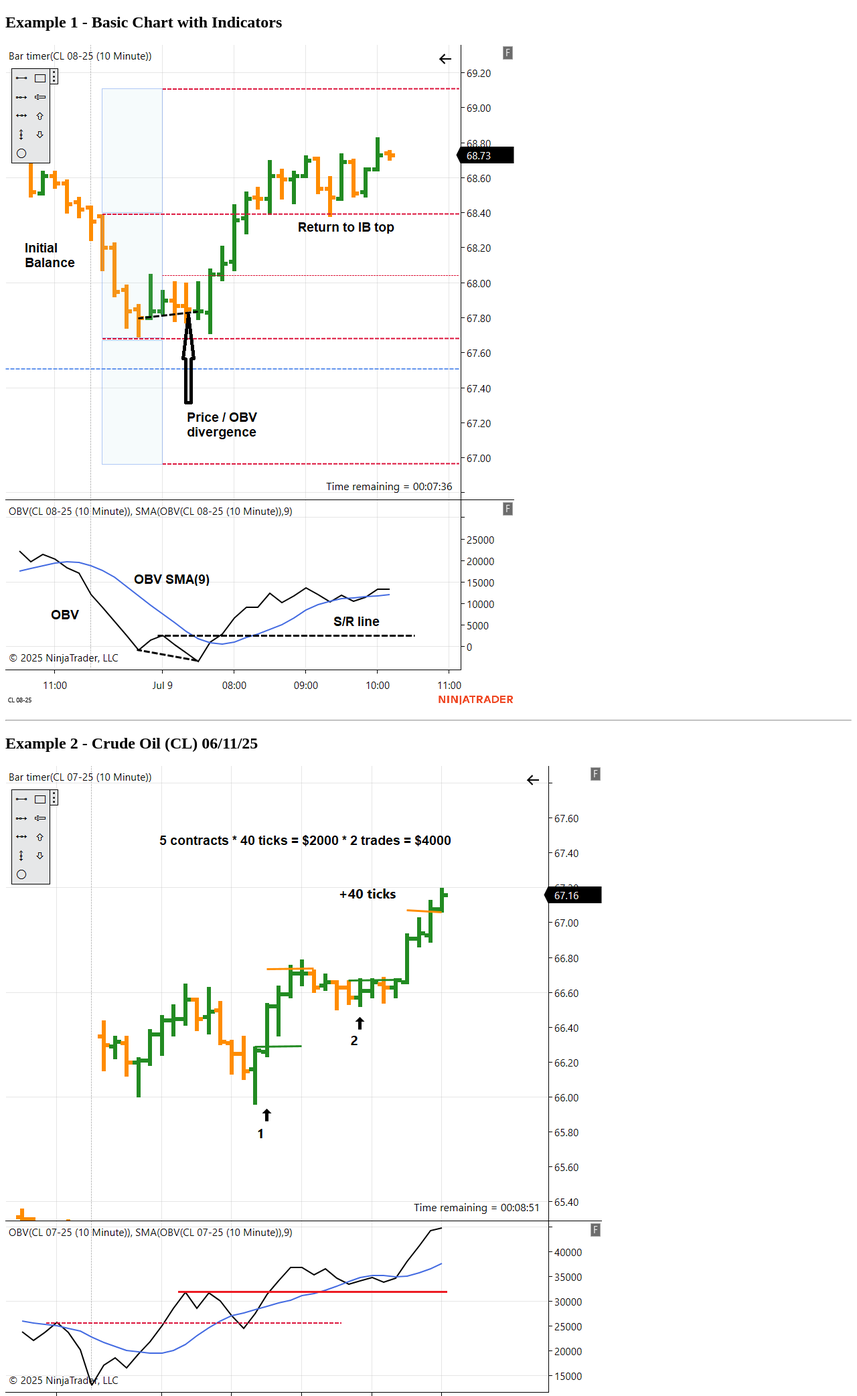
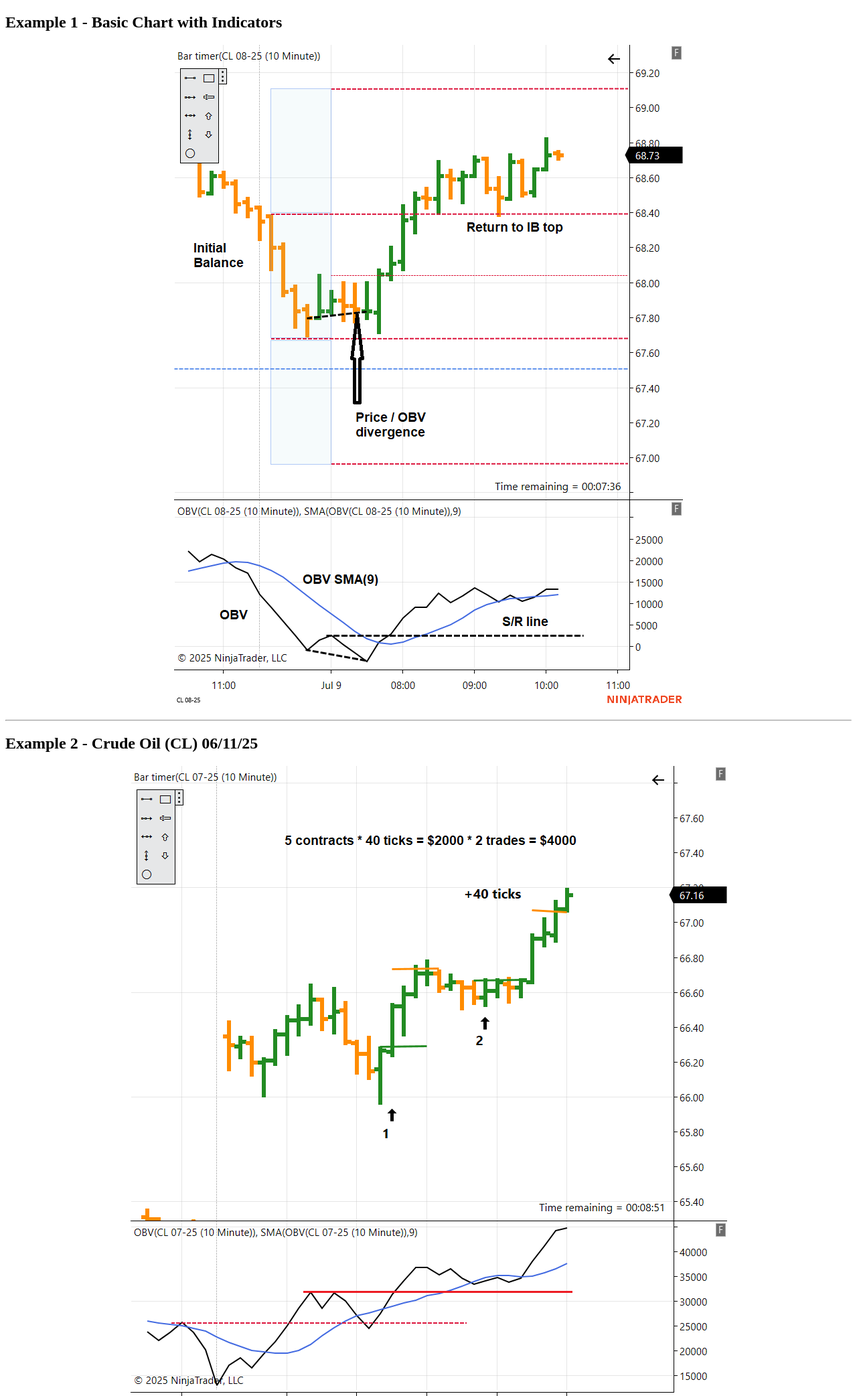
Before and after one commit to james-veillon/Vayonne, a plain HTML site: page charts/charts.html in a window 1280 px wide. Shown: the top 2085 px of the page at 67% size. Drawn offline with Linux system fonts and the light colour scheme.

Commit message:
CSS bugfix

```diff
--- a/charts/charts.html
+++ b/charts/charts.html
@@ -4,18 +4,18 @@
 <title>Charts</title>
 </head>
   <style>
-    .example { text-align: center }
+    .example { text-align: center; }
   </style>
 <body>
 
 <h2>Example 1 - Basic Chart with Indicators</h2>
-<p><img class="example" src="./Example 01 - Basic Chart with Indicators.png" alt="Example 01 - Basic Chart with Indicators"></p>
+<p class="example"><img src="./Example 01 - Basic Chart with Indicators.png" alt="Example 01 - Basic Chart with Indicators"></p>
 <hr>
 <h2>Example 2 - Crude Oil (CL) 06/11/25</h2>
-<p><img class="example" src="./Example 2 - CL 06-11-25.png" alt="Example 2 - CL 06-11-25"></p>
+<p class="example"><img src="./Example 2 - CL 06-11-25.png" alt="Example 2 - CL 06-11-25"></p>
 <hr>
 <h2>Example 3 - Gold (GC) 06/08/25</h2>
-<p><img class="example" src="./Example 3 - GC 06-08-25.png" alt="Example 3 - GC 06-08-25.png"></p>
+<p class="example"><img src="./Example 3 - GC 06-08-25.png" alt="Example 3 - GC 06-08-25.png"></p>
 <hr>
 </body>
 </html>
```
